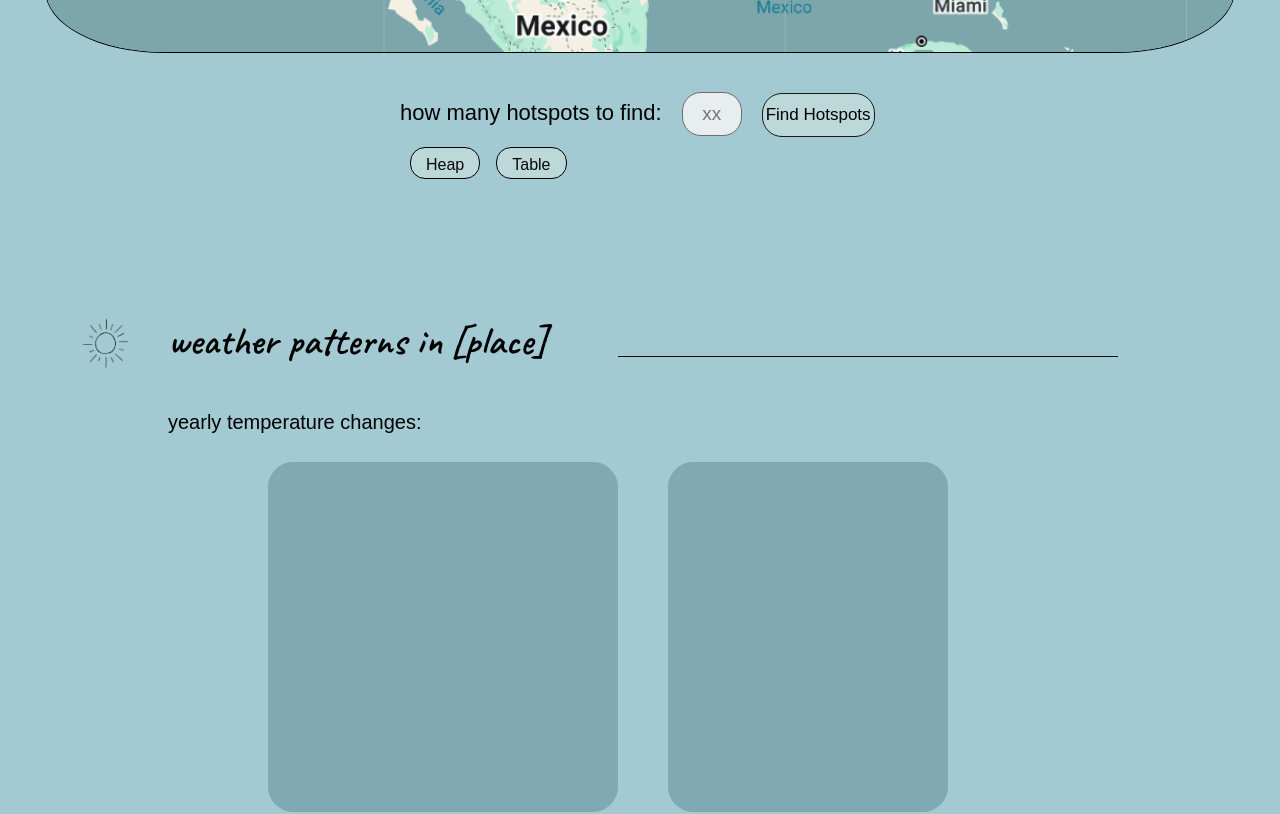
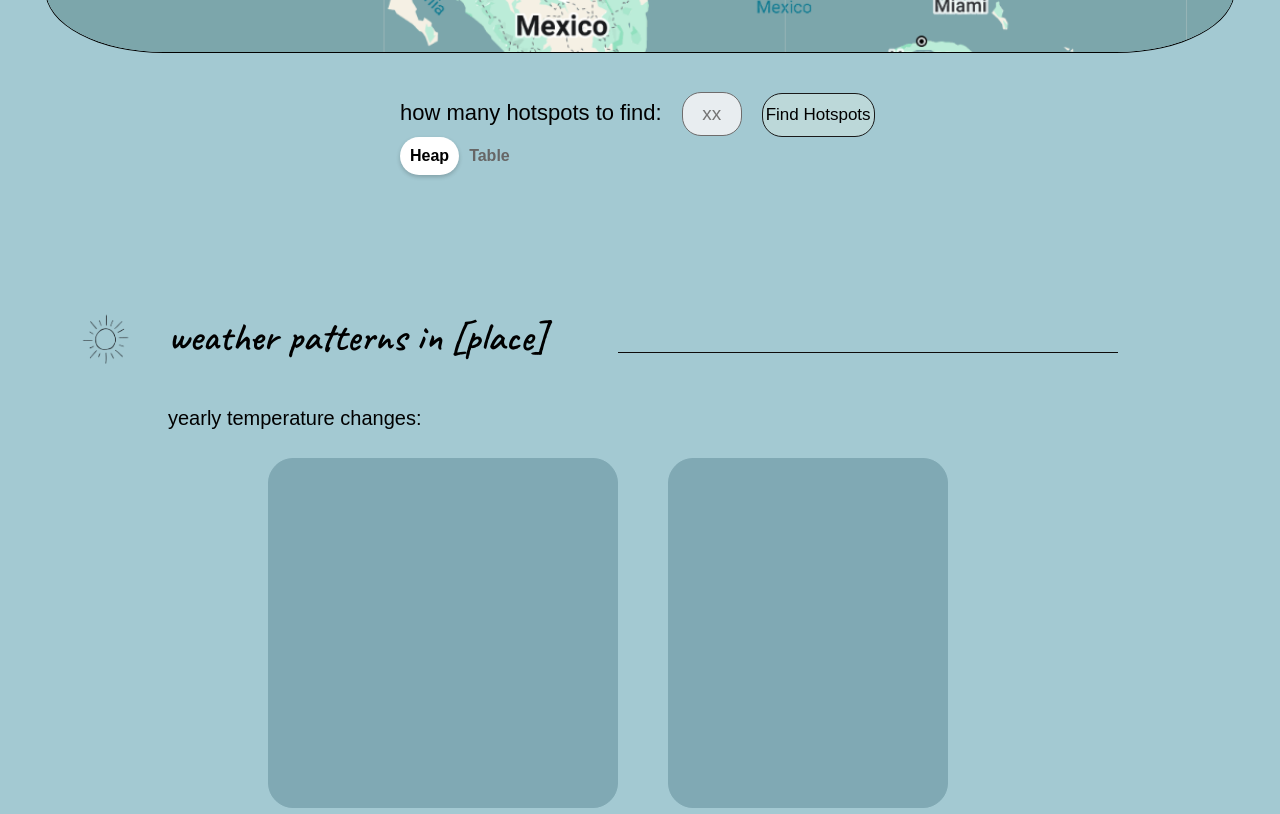
Before and after one commit to NivedhaaS/Project3, a React (Create React App) app in the folder uweather/: page / in a window 1280 px wide. Shown: the part 1040-1854 px from the top of the page. Built offline with nearby package versions, Linux system fonts and the light colour scheme; a web font is replaced by a local one.

Commit message:
slider button

```diff
--- a/uweather/src/components/Footer/footer.css
+++ b/uweather/src/components/Footer/footer.css
@@ -3,7 +3,7 @@
     max-width: 75rem;
     margin: 0 auto;
     padding: 2rem 1rem;
-    margin-top: 1500px;
+    margin-top: 1200px;
     font-family: "Fira Sans Condensed", sans-serif;
 }
 
--- a/uweather/src/components/Hotspots/hotspots.css
+++ b/uweather/src/components/Hotspots/hotspots.css
@@ -132,7 +132,7 @@
     margin-top: 10px;
 }
 
-.heap_button,
+/* .heap_button,
 .table_button {
     font-size: 16px;
     padding: 8px 15px;
@@ -148,15 +148,93 @@
 .heap_button:hover,
 .table_button:hover {
     background-color: #a3b5b6; /*turns darker when hovered*/
-    transform: scale(1.05);
-}
+    /* transform: scale(1.05);
+} */
 
-.heap_button:active,
+/* .heap_button:active,
 .table_button:active {
     background-color: #888;
     transform: scale(1);
+} */ */
+/*
+.label {
+    background-color: white;
+    width: 10px;
+    height: 40px;
+    border-radius: 50px;
+    cursor: pointer;
+    display: inline-block;
+}
+.toggle:checked + .label{
+    background-color:aqua;
+
 }
 
+.ball {
+    background-color: white;
+    width: 37px;
+    height: 37px;
+    border-radius: 50px;
+    position:absolute;
+    top: 1.5px;
+    left: 1.5px;
+
+} */
+.toggle-button {
+    display: flex;
+    justify-content: space-between;
+    align-items: center;
+    width: 200px;
+    background-color: #ccc;
+    border-radius: 25px;
+    padding: 5px;
+    position: relative;
+    box-shadow: 0 2px 5px rgba(0, 0, 0, 0.2);
+
+  }
+
+  .toggle {
+    flex: 1;
+    border: none;
+    background-color: transparent;
+    font-size: 16px;
+    font-weight: bold;
+    padding: 10px;
+    border-radius: 20px;
+    cursor: pointer;
+    color: #666;
+    transition: 0.3s;
+  }
+
+  .toggle.active {
+    background-color: #fff;
+    color: #000;
+    box-shadow: 0 2px 4px rgba(0, 0, 0, 0.2);
+  }
+
+  .toggle:hover {
+    color: #333;
+  }
+
+
+.toggle:checked + .label .ball {
+    animation: slideOn 0.3s linear forwards;
+}
+
+@keyframes slider {
+    0% {
+        transform: translateX(40px) scale(1);
+
+    }
+
+    50% {
+        transform: translateX(20px) scale(1.2);
+    }
+    0% {
+        transform: translateX(0) scale(1);
+    }
+
+}
 .time-display {
     margin-top: 10px;
     font-size: 16px;
--- a/uweather/src/components/Hotspots/hotspots.js
+++ b/uweather/src/components/Hotspots/hotspots.js
@@ -42,9 +42,18 @@ const Hotspots = () => {
                 <button className="find" onClick={findHotspots}>
                     Find Hotspots
                 </button>
-                <div className="button">
+                {/* <div className="button">
                     <button className="heap_button">Heap</button>
                     <button className="table_button">Table</button>
+                </div> */}
+                {/* <label for="test" class="label">
+                    <div className="ball">
+                        heaps
+                    </div>
+                </label> */}
+                <div class="toggle-button">
+                    <button id="heapButton" class="toggle active">Heap</button>
+                    <button id="tableButton" class="toggle">Table</button>
                 </div>
             </div>
         </section>
```
